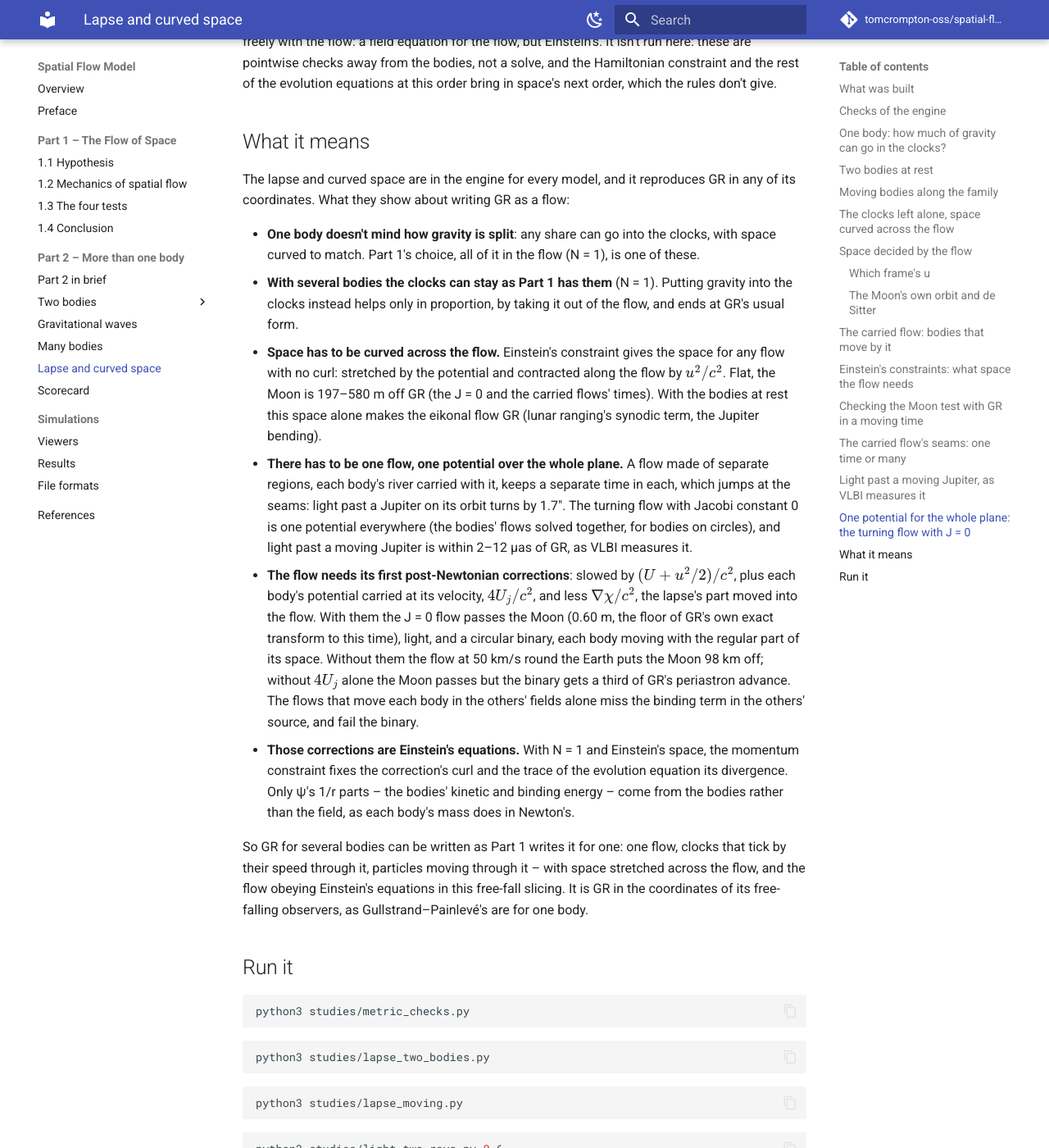
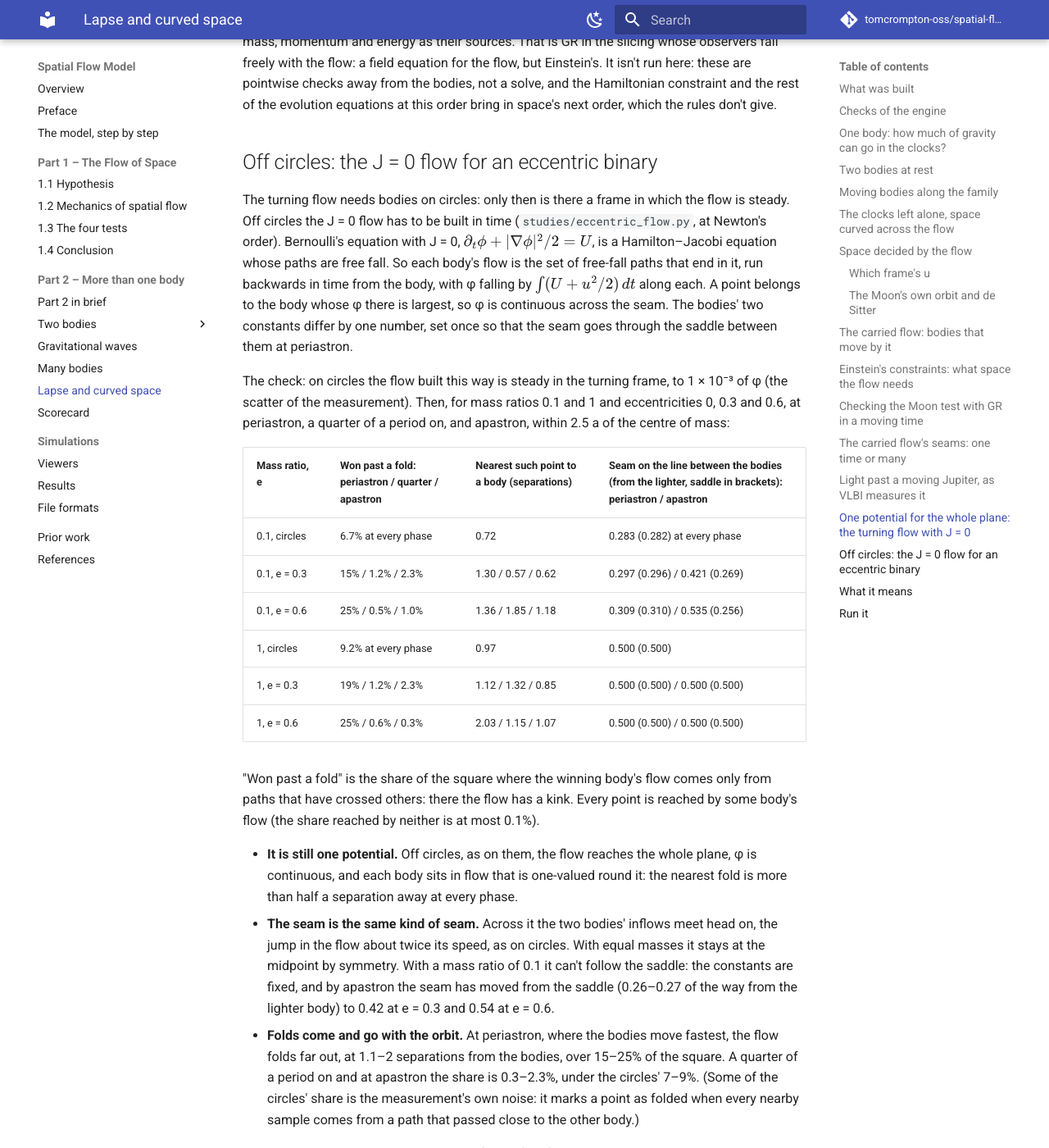
Before and after one commit to tomcrompton-oss/spatial-flow-model, an MkDocs documentation site: the page built from docs/lapse-curved-space.md, in a window 1280 px wide and 1400 px high, scrolled down 21682 px. Shown: the whole window at 82% size. Built offline with MkDocs 1.6.1 and Material for MkDocs 9.7.7, drawn with Linux system fonts in a browser that asks for light colours; comment, search, counter and statistics services are not loaded; some of the changed text lies outside the part shown.

Commit message:
Docs: the model step by step, prior work, and the J = 0 flow off circles
- The model, step by step: nine models from the Newtonian flow to GR's first
  post-Newtonian flow and spin, each with its feature, source and new tests
- Prior work: each piece against the literature, and what looks new
- studies/eccentric_flow.py: the J = 0 flow for an eccentric binary, built in
  time - still one potential, smooth near the bodies, folds far out at periastron
- Nordtvedt: GR's first post-Newtonian equations give eta = 0

Co-Authored-By: Claude Opus 5.5 <noreply@anthropic.com>

````diff
--- a/docs/lapse-curved-space.md
+++ b/docs/lapse-curved-space.md
@@ -646,7 +646,8 @@ out 4U_j takes $-4Gm_1m_2\,\mathbf v_1\cdot\mathbf v_2/(rc^2)$ out of GR's (EIH'
   That term is Newtonian, like the rest (U and the bodies' velocities), but with it the rules are GR's whole first
   post-Newtonian metric, rearranged.
 - This is the circular binary only; eccentric orbits can't be run in the turning flow, whose bodies go round on
-  circles. The advance comes from the Lagrangian, not a run, and Nordtvedt hasn't been worked out.
+  circles ([off circles](#off-circles-the-j-0-flow-for-an-eccentric-binary), below, builds the flow for them). The advance comes from the Lagrangian, not a run, and Nordtvedt hasn't been run (GR's first
+  post-Newtonian equations, which these rules are, give η = 0).
 
 **Where rules 3–5 come from** (`studies/flow_field_equations.py`). Rules 3–5 are the flow's first post-Newtonian
 correction, $\gamma\mathbf u = \mathbf u_0 + \mathbf A/c^2 - \nabla\chi/c^2$ with $\mathbf A = -(U + u_0^2/2)\mathbf u_0 + 4\mathbf U_j$.
@@ -686,6 +687,50 @@ the flow's correction (rules 3–5) – with the bodies' mass, momentum and ener
 slicing whose observers fall freely with the flow: a field equation for the flow, but Einstein's. It isn't run here:
 these are pointwise checks away from the bodies, not a solve, and the Hamiltonian constraint and the rest of the
 evolution equations at this order bring in space's next order, which the rules don't give.
+
+## Off circles: the J = 0 flow for an eccentric binary
+
+The turning flow needs bodies on circles: only then is there a frame in which the flow is steady. Off circles the
+J = 0 flow has to be built in time (`studies/eccentric_flow.py`, at Newton's order). Bernoulli's equation with
+J = 0, $\partial_t\phi + |\nabla\phi|^2/2 = U$, is a Hamilton–Jacobi equation whose paths are free fall. So each body's
+flow is the set of free-fall paths that end in it, run backwards in time from the body, with φ falling by
+$\int(U + u^2/2)\,dt$ along each. A point belongs to the body whose φ there is largest, so φ is continuous across the
+seam. The bodies' two constants differ by one number, set once so that the seam goes through the saddle between them
+at periastron.
+
+The check: on circles the flow built this way is steady in the turning frame, to 1 × 10⁻³ of φ (the scatter of the
+measurement). Then, for mass ratios 0.1 and 1 and eccentricities 0, 0.3 and 0.6, at periastron, a quarter of a
+period on, and apastron, within 2.5 a of the centre of mass:
+
+| Mass ratio, e | Won past a fold: periastron / quarter / apastron | Nearest such point to a body (separations) | Seam on the line between the bodies (from the lighter, saddle in brackets): periastron / apastron |
+| --- | --- | --- | --- |
+| 0.1, circles | 6.7% at every phase | 0.72 | 0.283 (0.282) at every phase |
+| 0.1, e = 0.3 | 15% / 1.2% / 2.3% | 1.30 / 0.57 / 0.62 | 0.297 (0.296) / 0.421 (0.269) |
+| 0.1, e = 0.6 | 25% / 0.5% / 1.0% | 1.36 / 1.85 / 1.18 | 0.309 (0.310) / 0.535 (0.256) |
+| 1, circles | 9.2% at every phase | 0.97 | 0.500 (0.500) |
+| 1, e = 0.3 | 19% / 1.2% / 2.3% | 1.12 / 1.32 / 0.85 | 0.500 (0.500) / 0.500 (0.500) |
+| 1, e = 0.6 | 25% / 0.6% / 0.3% | 2.03 / 1.15 / 1.07 | 0.500 (0.500) / 0.500 (0.500) |
+
+"Won past a fold" is the share of the square where the winning body's flow comes only from paths that have crossed
+others: there the flow has a kink. Every point is reached by some body's flow (the share reached by neither is at
+most 0.1%).
+
+- **It is still one potential.** Off circles, as on them, the flow reaches the whole plane, φ is continuous, and each
+  body sits in flow that is one-valued round it: the nearest fold is more than half a separation away at every phase.
+- **The seam is the same kind of seam.** Across it the two bodies' inflows meet head on, the jump in the flow about
+  twice its speed, as on circles. With equal masses it stays at the midpoint by symmetry. With a mass ratio of 0.1 it
+  can't follow the saddle: the constants are fixed, and by apastron the seam has moved from the saddle (0.26–0.27 of
+  the way from the lighter body) to 0.42 at e = 0.3 and 0.54 at e = 0.6.
+- **Folds come and go with the orbit.** At periastron, where the bodies move fastest, the flow folds far out, at
+  1.1–2 separations from the bodies, over 15–25% of the square. A quarter of a period on and at apastron the share is
+  0.3–2.3%, under the circles' 7–9%. (Some of the circles' share is the measurement's own noise: it marks a point as
+  folded when every nearby sample comes from a path that passed close to the other body.)
+
+So an eccentric binary still has one J = 0 flow, a free-fall slicing that reaches everywhere, smooth near the bodies.
+Its kinks move round the orbit, and far out at periastron they cover a quarter of the region. That is a known
+property of slicing by free fall, where the free-fall paths focus and cross, and not a difference from GR: the
+spacetime is GR's whatever the slicing, and only the flow's description of it has kinks. Nothing has been run in
+this flow yet – the bodies, the Moon or light – and the corrections of rules 3–5 haven't been built on it.
 
 ## What it means
 
@@ -756,3 +801,7 @@ python3 studies/binary_regularized.py
 ```bash
 python3 studies/flow_field_equations.py
 ```
+
+```bash
+python3 studies/eccentric_flow.py
+```
--- a/mkdocs.yml
+++ b/mkdocs.yml
@@ -24,6 +24,7 @@ theme:
 nav:
   - Overview: index.md
   - Preface: preface.md
+  - The model, step by step: evolution.md
   - Part 1 – The Flow of Space:
       - 1.1 Hypothesis: part1/hypothesis.md
       - 1.2 Mechanics of spatial flow: part1/mechanics.md
@@ -47,6 +48,7 @@ nav:
       - Viewers: viewers.md
       - Results: results.md
       - File formats: formats.md
+  - Prior work: prior-work.md
   - References: references.md
 
 markdown_extensions:
````
Also changed, not shown: docs/evolution.md (added, +223 -0 lines), docs/part2.md (+2 -1 lines), docs/preface.md (+1 -1 lines), docs/prior-work.md (added, +57 -0 lines), docs/scorecard.md (+1 -1 lines), 1 other file.
